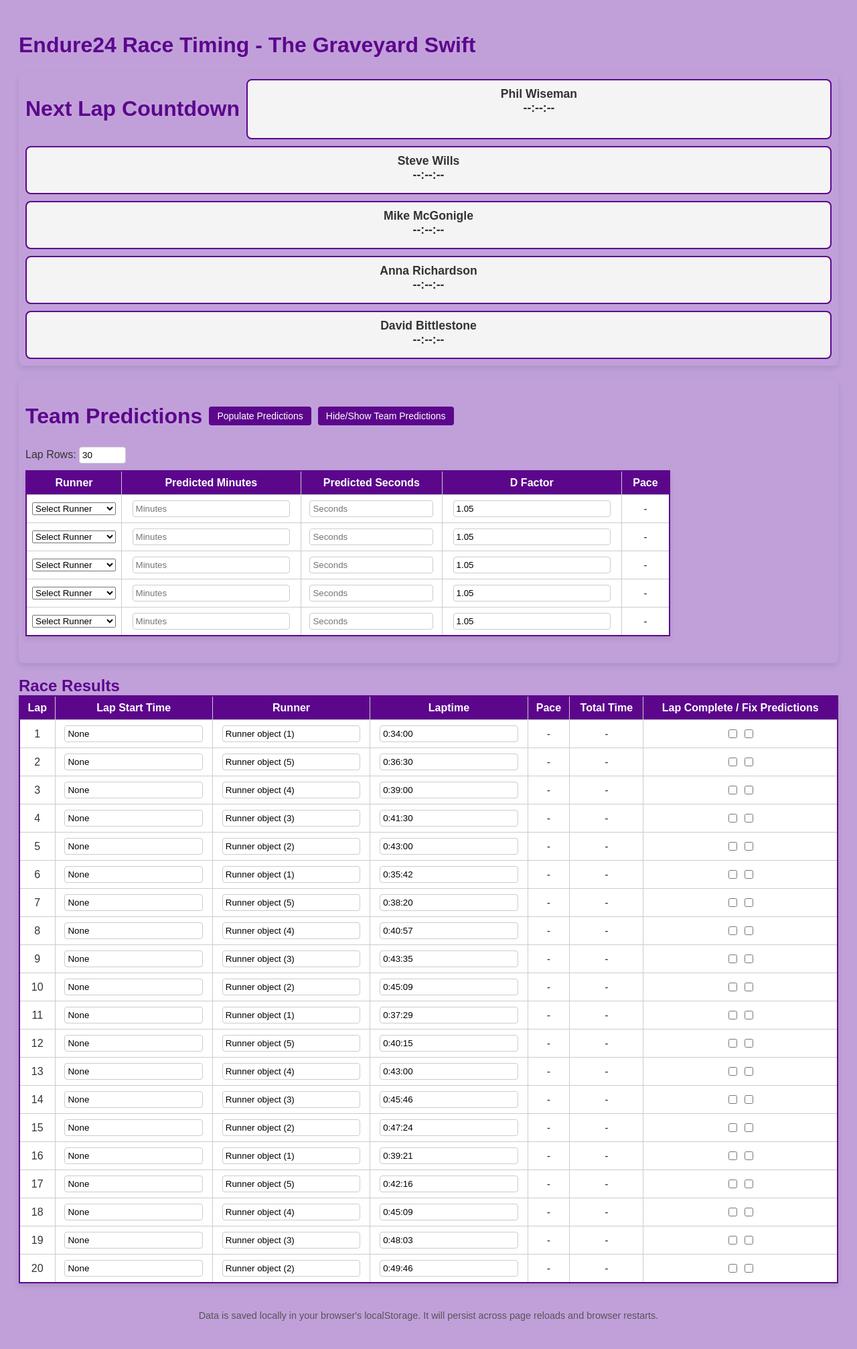
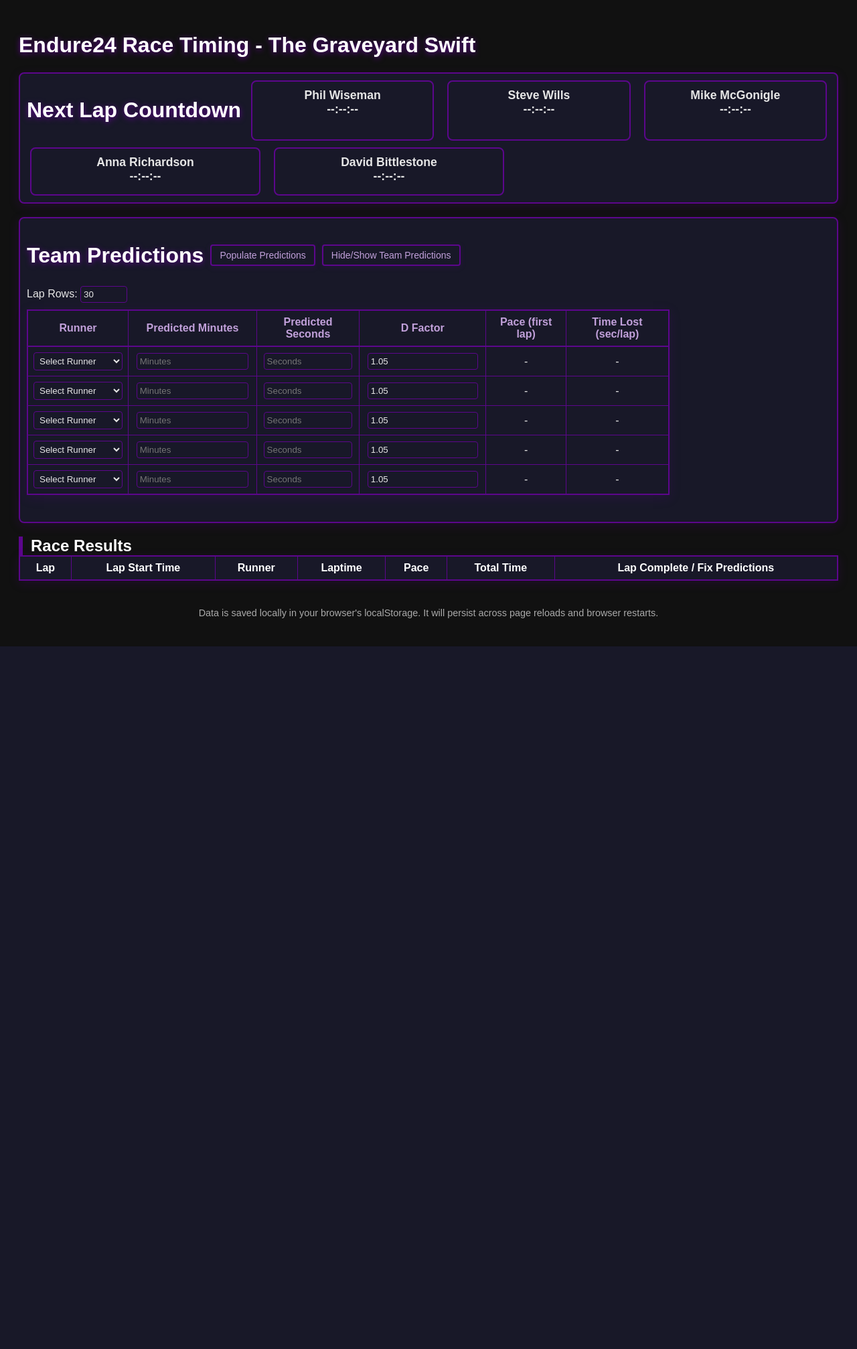
Before and after one commit to wisemanp/e24_predictor, a Django app: template e24_app/templates/e24_app/live_results.html in a window 1280 px wide. Shown: the whole page at 67% size. After the commit the page ends 965 px from the top, so only its background shows below. Run offline with Django 5.2, Linux system fonts and the light colour scheme; data comes from the database, SQL or seed files in the repository; both versions use the stored data as it was after the commit; tables that the repository leaves empty hold one stand-in row (values such as "Sample post"); the template is opened without the code that fills it: values that come from a table or form of the project are taken from there, most other values are stand-ins (such as "Sample title", 1, 10 or a date in 2020); lists and menus that the app fills with data are empty.

Commit message:
Attempting many style updates

```diff
--- a/e24_app/templates/e24_app/live_results.html
+++ b/e24_app/templates/e24_app/live_results.html
@@ -9,69 +9,84 @@
   body {
     font-family: Arial, sans-serif;
     padding: 20px;
-      background-color: #c1a0da; /* Background color */
-      color: #333; /* Text color */
-      font-size: 1rem; /* Base font size */
+    background-color: #111; /* Black background */
+    color: #e6e6e6; /* Light text */
+    font-size: 1rem;
   }
 
   h1, h2 {
-      color: #5c068c; /* Highlight color for headings */
-      font-size: 2rem; /* Scales with the base font size */
+    color: #fff; /* White headings for contrast */
+    font-size: 2rem;
+    text-shadow: 0 2px 8px #5c068c;
   }
 
   table {
     width: 100%;
     border-collapse: collapse;
     margin-bottom: 30px;
-      background-color: #fff; /* White background for tables */
-      border: 2px solid #5c068c; /* Highlight border */
-      box-shadow: 0 4px 8px rgba(0, 0, 0, 0.1); /* Subtle shadow */
+    background-color: #181828; /* Very dark for tables */
+    border: 2px solid #5c068c; /* Purple outline */
+    box-shadow: 0 4px 16px rgba(92,6,140,0.2);
   }
 
   th, td {
-      border: 1px solid #ccc;
+    border: 1px solid #5c068c; /* Purple cell borders */
     padding: 8px;
     text-align: center;
   }
 
   th {
-      background-color: #5c068c; /* Highlight color for table headers */
-      color: #fff; /* White text */
+    background-color: #181828;
+    color: #c1a0da;
+    border-bottom: 2px solid #5c068c;
   }
 
   input[type="number"],
   input[type="text"] {
     width: 90%;
     padding: 4px;
-      border: 1px solid #ccc;
+    border: 1px solid #5c068c;
     border-radius: 4px;
+    background: #181828;
+    color: #e6e6e6;
+  }
+
+  select {
+    background: #181828;
+    color: #e6e6e6;
+    border: 1px solid #5c068c;
+    border-radius: 4px;
+    padding: 4px;
   }
 
   button {
     padding: 6px 12px;
     font-size: 14px;
     height: auto;
-      background-color: #5c068c; /* Highlight color for buttons */
-      color: #fff; /* White text */
-      border: none;
+    background-color: #181828;
+    color: #c1a0da;
+    border: 2px solid #5c068c;
     border-radius: 4px;
     cursor: pointer;
+    box-shadow: 0 2px 8px rgba(92,6,140,0.2);
+    transition: background 0.2s, color 0.2s;
   }
 
   button:hover {
-      background-color: #4a056e; /* Darker highlight on hover */
+    background-color: #5c068c;
+    color: #fff;
   }
 
   footer {
     margin-top: 40px;
     font-size: 0.9em;
-      color: #555;
+    color: #aaa;
     text-align: center;
   }
 
   .completed {
-      background-color: #d4edda !important; /* Light green background */
-      color: #155724; /* Dark green text */
+    background-color: #223c2a !important; /* Muted green for completed */
+    color: #b6f7c1;
   }
 
   .race-header {
@@ -80,12 +95,14 @@
     margin-top: 20px;
     font-size: 1.5em;
     font-weight: bold;
-      color: #5c068c; /* Highlight color */
+    color: #fff;
+    border-left: 6px solid #5c068c;
+    padding-left: 12px;
   }
 
   .greyed-out {
-      background-color: #e0e0e0 !important; /* Grey background */
-      color: #888; /* Grey text */
+    background-color: #222 !important;
+    color: #888;
   }
 
   .hidden-table {
@@ -95,19 +112,21 @@
   #raceTable thead th {
     position: sticky;
     top: 0;
-      background-color: #5c068c; /* Highlight color for sticky headers */
-      color: #fff; /* White text */
+    background-color: #181828;
+    color: #fff;
     z-index: 1;
+    border-bottom: 2px solid #5c068c;
   }
 
   .team-container {
     display: flex;
     flex-direction: column;
     justify-content: flex-start;
-      background-color: #c1a0da; /* Background color for team container */
+    background-color: #181828;
     padding: 10px;
     border-radius: 8px;
-      box-shadow: 0 4px 8px rgba(0, 0, 0, 0.1); /* Subtle shadow */
+    box-shadow: 0 4px 16px rgba(92,6,140,0.2);
+    border: 2px solid #5c068c;
   }
 
   #teamPredictions th:first-child,
@@ -118,93 +137,123 @@
 
   #runnerCountdowns {
     display: flex;
-      flex-wrap: wrap; /* Allow items to wrap on smaller screens */
+    flex-wrap: wrap;
     gap: 10px;
     margin-top: 20px;
     margin-bottom: 20px;
-      background-color: #c1a0da; /* Background color for countdowns */
+    background-color: #181828;
     padding: 10px;
     border-radius: 8px;
-      box-shadow: 0 4px 8px rgba(0, 0, 0, 0.1); /* Subtle shadow */
+    box-shadow: 0 4px 16px rgba(92,6,140,0.2);
+    border: 2px solid #5c068c;
+    flex-direction: row; /* Ensure horizontal layout by default */
+    align-items: stretch;
   }
 
   .runner-timer {
-      flex: 1 1 calc(50% - 10px); /* Adjust width for smaller screens */
+    flex: 1 1 220px;
+    min-width: 180px;
+    max-width: 320px;
+    margin: 0 5px;
     text-align: center;
-      background-color: #f4f4f4; /* White background for timers */
+    background-color: #181828;
     padding: 10px;
     border-radius: 8px;
     font-weight: bold;
     font-size: 1.1em;
-      border: 2px solid #5c068c; /* Highlight border */
+    border: 2px solid #5c068c;
+    color: #e6e6e6;
   }
 
   .runner-timer.warning {
-      background-color: #fff3cd !important; /* Warning background */
+    background-color: #bfae5e !important;
+    color: #2a203a;
   }
 
   .runner-timer.urgent {
-      background-color: #f8d7da !important; /* Urgent background */
+    background-color: #a34d5c !important;
+    color: #fff;
   }
 
   .highlight-current {
-      background-color: #fff9c4 !important; /* Yellow background for current lap */
+    background-color:  #5c068c !important;
+    color: #fff;
+    border-left: 4px solid #5c068c;
   }
 
   .next-lap {
-      background-color: #f8d7da !important; /* Light red background for next lap */
-      color: #721c24; /* Dark red text */
+    background-color: #a34d5c !important;
+    color: #fff;
   }
 
   .on-course {
-      background-color: #5c068c !important; /* Highlight color for on-course runner */
-      color: #fff; /* White text */
+    background-color: #5c068c !important;
+    color: #fff;
   }
 
   .on-course-label {
     display: block;
     font-size: 0.9em;
-      color: #fff; /* White text */
+    color: #fff;
     margin-top: 6px;
     font-weight: bold;
   }
 
   .next-to-run {
-      background-color: silver !important; /* Silver background for next-to-run */
-      color: #333; /* Dark text */
+    background-color: #bbb !important;
+    color: #2a203a;
+    border: 2px solid #5c068c;
   }
 
   .next-to-run-label {
     display: block;
     font-size: 0.9em;
-      color: #333; /* Dark text */
+    color: #2a203a;
     margin-top: 6px;
     font-weight: bold;
   }
 
+  /* Scrollbar styling for dark mode */
+  ::-webkit-scrollbar {
+    width: 10px;
+    background: #181828;
+  }
+  ::-webkit-scrollbar-thumb {
+    background: #5c068c;
+    border-radius: 5px;
+  }
+
   @media (max-width: 768px) {
     body {
-    padding: 10px; /* Reduce padding for smaller screens */
+      padding: 10px;
+    }
+    table {
+      width: 100%;
+      font-size: 0.9em;
+    }
+    .team-container {
+      flex-direction: column;
+      padding: 5px;
+    }
+    .runner-timer {
+      font-size: 0.9em;
+      padding: 5px;
+    }
+    button {
+      font-size: 12px;
+      padding: 4px 8px;
+    }
   }
 
-  table {
-    width: 100%; /* Ensure tables fit within the screen */
-    font-size: 0.9em; /* Reduce font size for smaller screens */
+  /* Stack vertically on small screens */
+  @media (max-width: 900px) {
+    #runnerCountdowns {
+      flex-direction: column;
+      align-items: stretch;
     }
-
-  .team-container {
-    flex-direction: column; /* Stack elements vertically */
-    padding: 5px; /* Reduce padding */
-  }
-
     .runner-timer {
-    font-size: 0.9em; /* Adjust font size for timers */
-    padding: 5px; /* Reduce padding */
-  }
-
-  button {
-    font-size: 12px; /* Smaller buttons for mobile */
-    padding: 4px 8px; /* Adjust button padding */
+      max-width: 100%;
+      margin: 5px 0;
     }
   }
 </style>
@@ -235,13 +284,13 @@
 <div class="team-container">
   <div style="display: flex; align-items: center; gap: 10px; margin-bottom: 1px;">
     <h2 style="margin: 1;">Team Predictions</h2>
-    <button onclick="confirmPopulate()">Populate Predictions</button>
+    <button type="button" onclick="confirmPopulate()">Populate Predictions</button>
     <button onclick="togglePredictionTable()">Hide/Show Team Predictions</button>
   </div>
   <div id="teamPredictionWrapper">
     <div style="margin-bottom: 10px;">
       <label for="lapCount">Lap Rows:</label>
-      <input id="lapCount" min="1" onchange="generateLapRows()" style="width: 60px;" type="number" value="30"/>
+      <input id="lapCount" min="1" onchange="generateLapRows(); saveData();" style="width: 60px;" type="number" value="30"/>
     </div>
     <table id="teamPredictions" style="width: 80%; margin-top: 0;">
       <thead>
@@ -250,14 +299,15 @@
           <th>Predicted Minutes</th>
           <th>Predicted Seconds</th>
           <th>D Factor</th>
-          <th>Pace</th>
+          <th>Pace (first lap)</th>
+          <th>Time Lost (sec/lap)</th>
         </tr>
       </thead>
       <tbody>
         {% for runner in runners %}
         <tr>
           <td>
-            <select class="runner-dropdown">
+            <select class="runner-dropdown" onchange="saveData();">
               <option value="">Select Runner</option>
               {% for runner_option in runners %}
               <option value="{{ runner_option.name }}">{{ runner_option.name }}</option>
@@ -265,15 +315,16 @@
             </select>
           </td>
           <td>
-            <input type="number" class="runner-minutes" min="0" placeholder="Minutes">
+            <input type="number" class="runner-minutes" min="0" placeholder="Minutes" oninput="updatePace(this); saveData();">
           </td>
           <td>
-            <input type="number" class="runner-seconds" min="0" max="59" placeholder="Seconds">
+            <input type="number" class="runner-seconds" min="0" max="59" placeholder="Seconds" oninput="updatePace(this); saveData();">
           </td>
           <td>
-            <input type="number" class="runner-dfactor" min="1" step="0.01" placeholder="D Factor" value="1.05">
+            <input type="number" class="runner-dfactor" min="1" step="0.01" placeholder="D Factor" value="1.05" oninput="updatePace(this); saveData();">
           </td>
           <td><span class="runner-pace">-</span></td>
+          <td><span class="runner-time-lost">-</span></td>
         </tr>
         {% endfor %}
       </tbody>
@@ -297,9 +348,8 @@
   </thead>
   <tbody>
     {% for lap in laps %}
-    <tr class="{% if lap.fixed %}completed{% endif %}"
-    {% if not lap.completed and not lap.runner_field and lap.fixed %}data-fixed-prediction="true"{% endif %}>
-
+    {% if lap.fixed %}
+      <tr class="completed">
         <td>{{ lap.number }}</td>
         <td class="start-time">
           {% if lap.fixed %}
@@ -346,6 +396,7 @@
         </td>
 
       </tr>
+    {% endif %}
     {% endfor %}
   </tbody>
 </table>
@@ -420,26 +471,37 @@ function updateTimes() {
 
     function updatePace(inputEl) {
   const row = inputEl.closest("tr");
-  const minutes = row.querySelector(".runner-minutes").value;
-  const seconds = row.querySelector(".runner-seconds").value;
+  const minutes = parseInt(row.querySelector(".runner-minutes").value) || 0;
+  const seconds = parseInt(row.querySelector(".runner-seconds").value) || 0;
+  const dfactor = parseFloat(row.querySelector(".runner-dfactor").value) || 1;
   const paceCell = row.querySelector(".runner-pace");
+  const timeLostCell = row.querySelector(".runner-time-lost");
 
-  const totalSeconds = (parseInt(minutes) || 0) * 60 + (parseInt(seconds) || 0);
-  if (totalSeconds === 0) {
+  // Calculate original lap time in seconds (no D-Factor)
+  let baseSeconds = minutes * 60 + seconds;
+  if (baseSeconds === 0) {
     paceCell.textContent = "-";
+    timeLostCell.textContent = "-";
     return;
   }
-  const paceSecondsPerKm = totalSeconds / 8; // Assuming 8 km per lap
+
+  // Pace per km (no D-Factor)
+  const paceSecondsPerKm = baseSeconds / 8;
   const paceMinutes = Math.floor(paceSecondsPerKm / 60);
   const paceSeconds = Math.round(paceSecondsPerKm % 60).toString().padStart(2, '0');
   paceCell.textContent = `${paceMinutes}:${paceSeconds}/km`;
+
+  // Time lost per lap due to D-Factor
+  const dLapSeconds = Math.round(baseSeconds * dfactor);
+  const timeLost = dLapSeconds - baseSeconds;
+  timeLostCell.textContent = timeLost > 0 ? `+${timeLost}` : "0";
 }
-
     function confirmPopulate() {
   console.log("Confirm Populate triggered");
-  if (confirm("Are you sure?")) {
+  if (confirm("Are you sure you want to populate predictions?")) {
     populateRunners();
     saveData();
+    loadData(); // <-- Add this line if you want to force a UI refresh
   }
 }
 
@@ -459,7 +521,7 @@ function updateTimes() {
 
 
 function generateLapRows() {
-  const lapCount = parseInt(document.getElementById("lapCount").value) || 0;
+  const lapCount = parseInt(document.getElementById("lapCount")?.value) || 0;
   const raceTableBody = document.querySelector("#raceTable tbody");
   const currentRowCount = raceTableBody.querySelectorAll("tr").length;
 
@@ -684,20 +746,27 @@ document.addEventListener("DOMContentLoaded", () => {
 });
 function saveData() {
   const fixedLaps = parseInt(document.getElementById("fixedLapCount")?.textContent) || 0;
+  const lapCount = parseInt(document.getElementById("lapCount")?.value) || 0;
+
+  // Only save editable rows (those with .runner-field)
+  const editableRows = Array.from(document.querySelectorAll("#raceTable tbody tr"))
+    .filter(row => row.querySelector(".runner-field"));
 
   const data = {
+    lapCount: lapCount,
     predictions: Array.from(document.querySelectorAll("#teamPredictions tbody tr")).map(row => {
       const dropdown = row.querySelector(".runner-dropdown");
       const minutes = row.querySelector(".runner-minutes")?.value || 0;
       const seconds = row.querySelector(".runner-seconds")?.value || 0;
+      const dfactor = row.querySelector(".runner-dfactor")?.value || 1;
       return {
         runner: dropdown?.value || "",
         minutes: parseInt(minutes),
         seconds: parseInt(seconds),
+        dfactor: parseFloat(dfactor)
       };
     }),
-
-    race: Array.from(document.querySelectorAll("#raceTable tbody tr")).map((row, index) => {
+    race: editableRows.map((row, index) => {
       const runnerField = row.querySelector(".runner-field");
       const laptimeField = row.querySelector(".laptime");
       const checkbox = row.querySelector(".lap-complete");
@@ -709,22 +778,10 @@ function saveData() {
         runner: runnerField.value,
         laptime: laptimeField.value,
         complete: checkbox?.checked || false,
-        fixed_prediction: row.hasAttribute("data-fixed-prediction") // Add fixed_prediction attribute
+        fixed_prediction: row.hasAttribute("data-fixed-prediction")
       };
     }).filter(row => row !== null)
   };
-
-  fetch('/save-predictions/', {
-    method: 'POST',
-    headers: {
-      'Content-Type': 'application/json',
-      'X-CSRFToken': document.querySelector('[name=csrfmiddlewaretoken]')?.value,
-    },
-    body: JSON.stringify(data),
-  })
-  .then(response => response.json())
-  .then(data => console.log('Save response:', data))
-  .catch(error => console.error('Error saving data:', error));
 
   localStorage.setItem("raceData", JSON.stringify(data));
 }
@@ -734,27 +791,40 @@ function loadData() {
   if (!saved) return;
   const data = JSON.parse(saved);
 
+  // Restore lap count and generate rows
+  if (data.lapCount) {
+    const lapCountInput = document.getElementById("lapCount");
+    if (lapCountInput) {
+      lapCountInput.value = data.lapCount;
+      generateLapRows(); // Ensure correct number of rows before restoring race data
+    }
+  }
+
   // Restore team predictions
   const predictionRows = document.querySelectorAll("#teamPredictions tbody tr");
   predictionRows.forEach((row, i) => {
     const dropdown = row.querySelector(".runner-dropdown");
     const minutesInput = row.querySelector(".runner-minutes");
     const secondsInput = row.querySelector(".runner-seconds");
+    const dfactorInput = row.querySelector(".runner-dfactor");
 
     const savedPrediction = data.predictions[i];
     if (savedPrediction) {
       if (dropdown) dropdown.value = savedPrediction.runner;
       if (minutesInput) minutesInput.value = savedPrediction.minutes;
       if (secondsInput) secondsInput.value = savedPrediction.seconds;
-
+      if (dfactorInput) dfactorInput.value = savedPrediction.dfactor;
       updatePace(minutesInput); // recalculate pace cell
     }
   });
 
-  // Restore predicted race rows (non-fixed only)
-  const raceRows = document.querySelectorAll("#raceTable tbody tr");
+  // Restore predicted race rows (skip fixed rows)
+  const raceRows = Array.from(document.querySelectorAll("#raceTable tbody tr"));
+  // Only editable rows (those with .runner-field input)
+  const editableRows = raceRows.filter(row => row.querySelector(".runner-field"));
+
   data.race.forEach((lap, i) => {
-    const row = raceRows[i];
+    const row = editableRows[i];
     if (!row) return;
 
     const runnerField = row.querySelector(".runner-field");
@@ -767,15 +837,14 @@ function loadData() {
       checkbox.checked = lap.complete;
     }
 
-
-    // ✅ Only set data-fixed-prediction on editable rows
+    // Only set data-fixed-prediction on editable rows
     if (lap.fixed_prediction && runnerField) {
       row.setAttribute("data-fixed-prediction", "true");
       const fixBox = row.querySelector(".fix-row");
       if (fixBox) fixBox.checked = true;
     }
 
-    // ✅ Only apply .completed class to editable rows
+    // Only apply .completed class to editable rows
     if (checkbox && !checkbox.disabled) {
       row.classList.toggle("completed", checkbox.checked);
     }
@@ -786,7 +855,7 @@ function loadData() {
 
 
 function generateLapRows() {
-  const lapCount = parseInt(document.getElementById("lapCount").value) || 0;
+  const lapCount = parseInt(document.getElementById("lapCount")?.value) || 0;
   const raceTableBody = document.querySelector("#raceTable tbody");
   const currentRowCount = raceTableBody.querySelectorAll("tr").length;
 
@@ -828,7 +897,8 @@ function confirmPopulate() {
   console.log("Confirm Populate triggered");
   if (confirm("Are you sure you want to populate predictions?")) {
     populateRunners();
-    saveData(); // Ensure saveData is defined elsewhere
+    saveData();
+    loadData(); // <-- Add this line if you want to force a UI refresh
   }
 }
 
@@ -986,6 +1056,6 @@ function applyFixUpToRow(checkbox) {
 }
 
 </script>
-<script src="{% static 'e24_app/js/live_results.js' %}"></script>
+
 </body>
 </html>
```
Also changed, not shown: e24_app/helpers.py (+6 -6 lines), e24_app/views.py (+12 -2 lines), db.sqlite3. Lines whose indentation alone changed are shown as unchanged.
